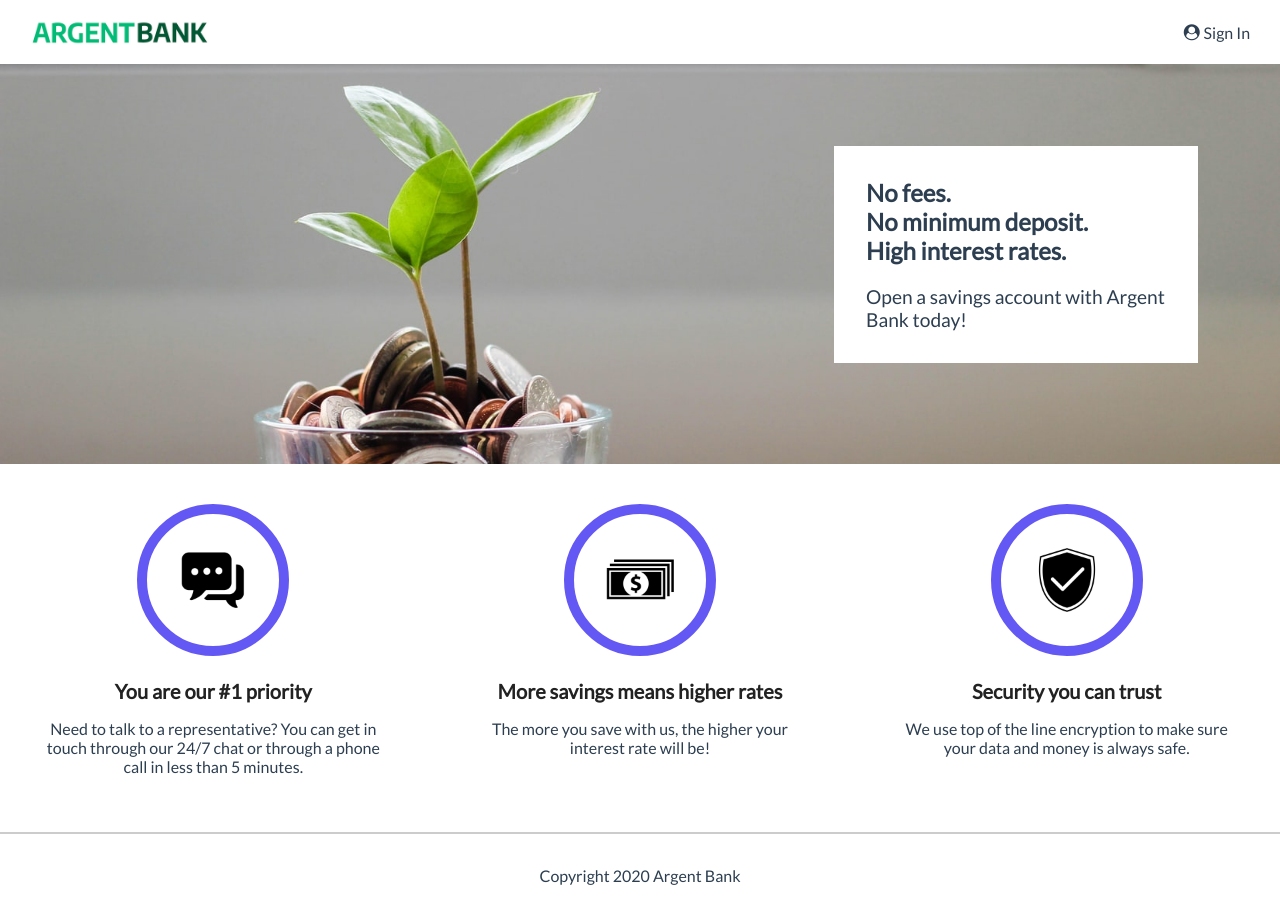
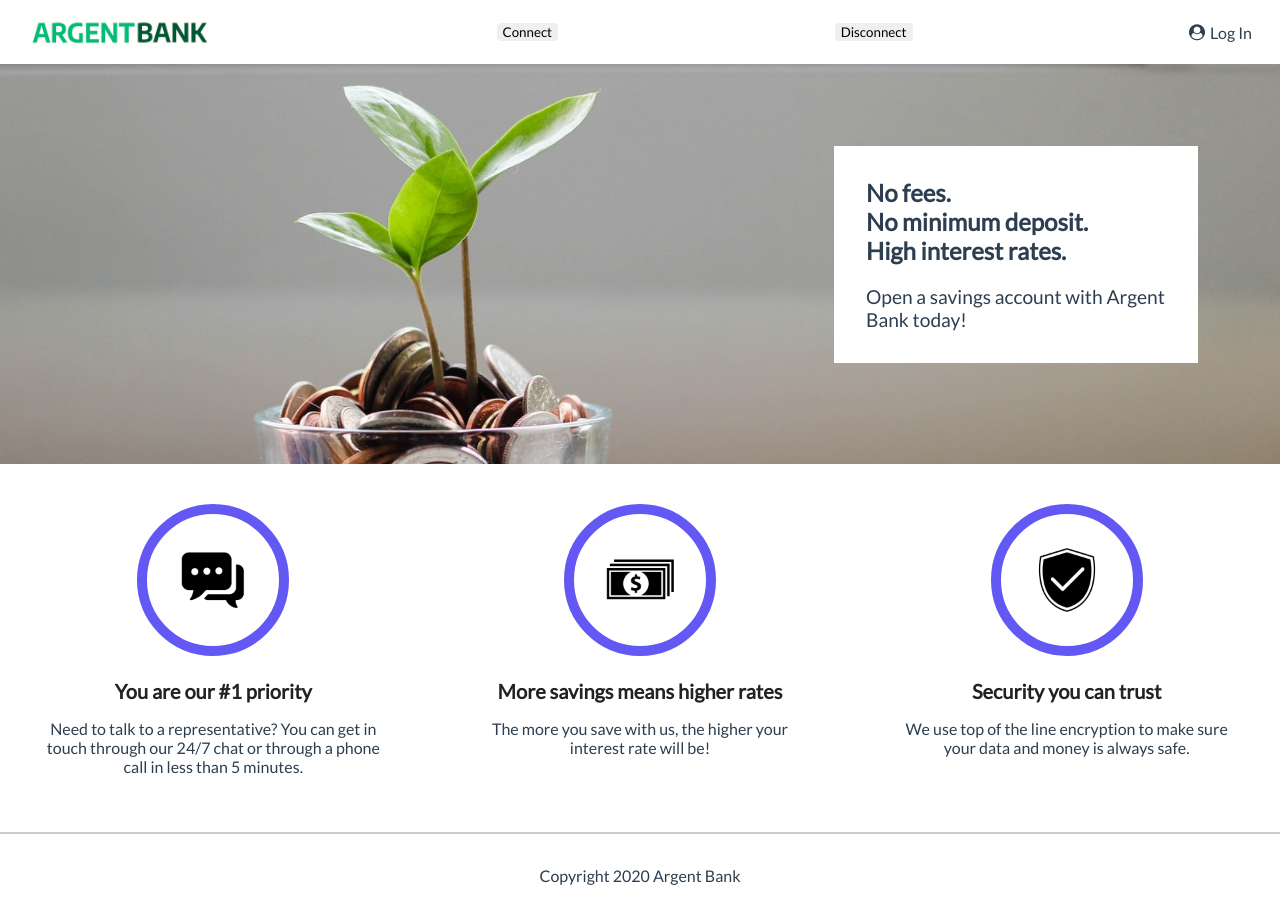
Before and after one commit to l-bruyant/argentbank-front, a React (Create React App) app: page / in a window 1280 px wide. Built offline with nearby package versions, Linux system fonts and the light colour scheme.

Commit message:
Setup initial state and add testing buttons in header

```diff
--- a/package.json
+++ b/package.json
@@ -8,8 +8,10 @@
     "@testing-library/user-event": "^13.5.0",
     "react": "^18.2.0",
     "react-dom": "^18.2.0",
+    "react-redux": "^8.0.5",
     "react-router-dom": "^6.5.0",
     "react-scripts": "5.0.1",
+    "redux": "^4.2.0",
     "web-vitals": "^2.1.4"
   },
   "scripts": {
--- a/src/components/footer.jsx
+++ b/src/components/footer.jsx
@@ -2,8 +2,8 @@ import React from 'react'
 
 export default function Footer () {
     return (
-        <footer class="footer">
-            <p class="footer-text">Copyright 2020 Argent Bank</p>
+        <footer className="footer">
+            <p className="footer-text">Copyright 2020 Argent Bank</p>
         </footer>
     )
 }
--- a/src/components/header.jsx
+++ b/src/components/header.jsx
@@ -1,23 +1,40 @@
 import React from 'react'
 import logoArgentBank from "../assets/img/argentBankLogo.png"
+import { NavLink } from "react-router-dom";
+import { useDispatch, useSelector } from 'react-redux';
 
 export default function Header () {
+    const dispatch = useDispatch()
+    const userToken = useSelector((state) => state.userToken);
+    const userLogged = userToken !== null
+
     return (
         <nav className="main-nav">
-            <a className="main-nav-logo" href="./">
+            <NavLink className="main-nav-logo" to="/">
                 <img
                 className="main-nav-logo-image"
                 src={logoArgentBank}
                 alt="Argent Bank Logo"
                 />
                 <h1 className="sr-only">Argent Bank</h1>
-            </a>
-            <div>
-                <a className="main-nav-item" href="./">
-                <i className="fa fa-user-circle" />
-                Sign In
-                </a>
-            </div>
+            </NavLink>
+            <button onClick={() => dispatch({ type: 'tokenAdd' })}>Connect</button>
+            <button onClick={() => dispatch({ type: 'tokenRemove' })}>Disconnect</button>
+            {userLogged ?
+                <div>
+                    <NavLink className="main-nav-item" to="profile">
+                    <i className="fa fa-user-circle" />
+                    Account
+                    </NavLink>
+                </div>
+            :
+                <div>
+                    <NavLink className="main-nav-item" to="login">
+                    <i className="fa fa-user-circle" />
+                    Log In
+                    </NavLink>
+                </div>
+            }
         </nav>
     )
 }
--- a/src/index.css
+++ b/src/index.css
@@ -66,6 +66,10 @@ padding: 5px 20px;
 color: #2c3e50;
 }
 
+.main-nav a i {
+  margin: 0 5px 0 0;
+  }
+
 .main-nav a.router-link-exact-active {
 color: #42b983;
 }
@@ -73,7 +77,6 @@ color: #42b983;
 .main-nav-item {
 text-decoration: none;
 margin-right: 0.5rem;
-width: 70px;
 display: flex;
 justify-content: space-around;
 align-items: center;
--- a/src/pages/loginpage.jsx
+++ b/src/pages/loginpage.jsx
@@ -15,7 +15,7 @@ export default function LoginPage () {
                         <label htmlFor="password">Password</label>
                         <input type="password" id="password" />
                     </div>
-                    <button class="sign-in-button">Log In</button>
+                    <button className="sign-in-button">Log In</button>
                 </form>
             </section>
         </main>
--- /dev/null
+++ b/src/utils/state/state.js
@@ -0,0 +1,35 @@
+import { legacy_createStore } from 'redux';
+
+const initialState = {
+    userToken: null,
+}
+
+const tokenAdd = () => ({type: "tokenAdd" });
+const tokenRemove = () => ({ type: "tokenRemove" });
+
+function reducer(state, action) {
+    if (action.type === "tokenAdd") {
+        return {
+            ...state,
+            userToken: '12'
+        }
+    }
+    if (action.type === "tokenRemove") {
+        return {
+            ...state,
+            userToken: null
+        }
+    }
+    return state;
+}
+
+export const store = legacy_createStore(reducer, initialState);
+
+export const state = store.getState();
+
+store.subscribe(
+    () => {
+        const state = store.getState();
+        console.log(state.userToken);
+    }
+);
```
Also changed, not shown: src/index.jsx (+7 -3 lines), 1 other file (tests, documents, lock files or other folders).
